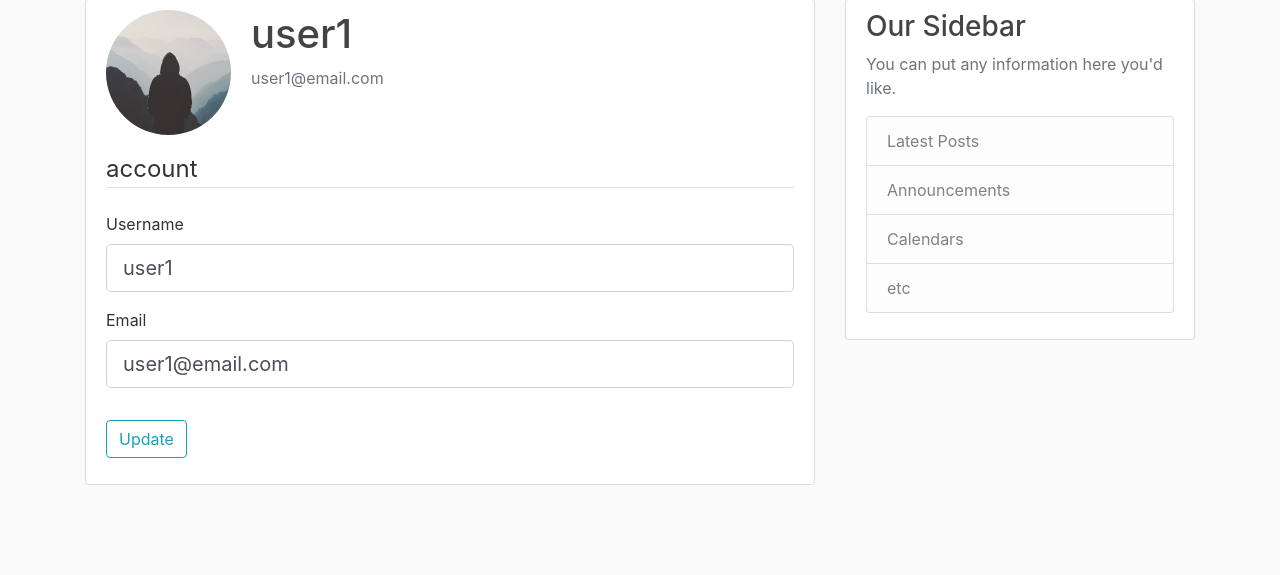
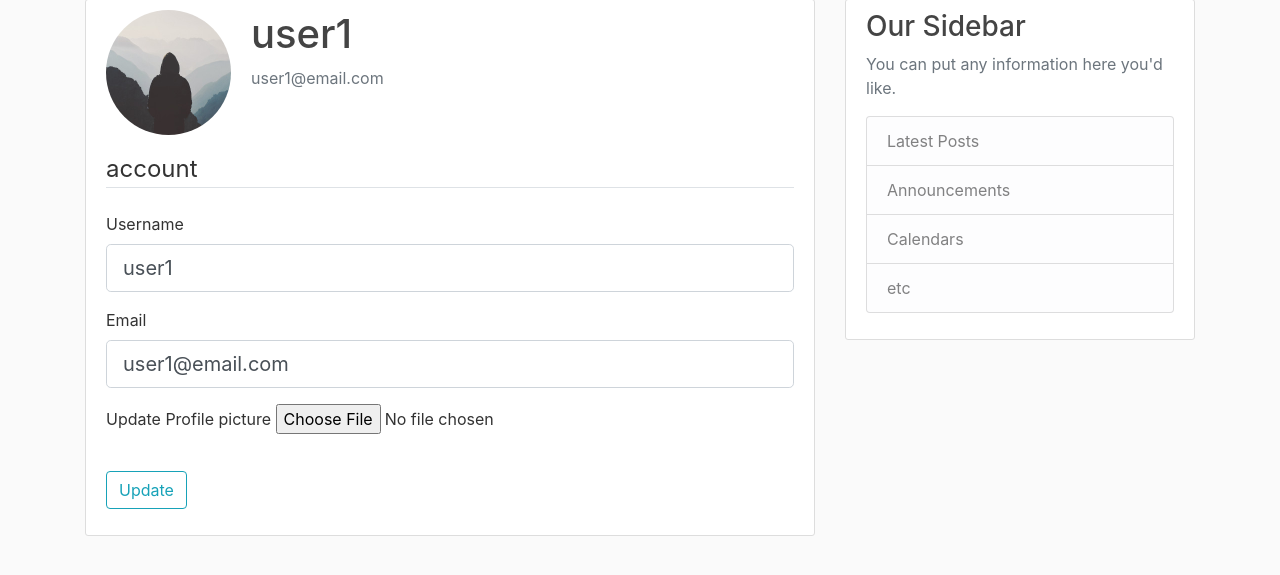
Before and after one commit to MohamadBouchi/flask-blog, a Flask app: page /account in a window 1280 px wide. Shown: the part 81-656 px from the top of the page. Run offline with Flask 2, Linux system fonts and the light colour scheme; a user stored in the database is signed in; some libraries are stand-ins or nearby versions.

Commit message:
install Pillow, upload and resize user picture, update user picture

```diff
--- a/flaskblog/forms.py
+++ b/flaskblog/forms.py
@@ -1,4 +1,5 @@
 from flask_wtf import FlaskForm
+from flask_wtf.file import FileField, FileAllowed
 from wtforms import StringField, PasswordField, SubmitField, BooleanField
 from wtforms.validators import DataRequired, Length, Email, EqualTo, ValidationError
 from flaskblog.models import User
@@ -34,6 +35,7 @@ class UpdateAccountForm(FlaskForm):
     username = StringField('Username', validators=[DataRequired(), Length(min=2, max=20)])
     email = StringField('Email', validators=[DataRequired(), Email()])
     submit = SubmitField('Update')
+    picture = FileField('Update Profile picture', validators=[FileAllowed(['jpg', 'png'])])
 
     def validate_username(self, username):
         if username.data != current_user.username:
--- a/flaskblog/routes.py
+++ b/flaskblog/routes.py
@@ -1,3 +1,6 @@
+import os
+import secrets
+from PIL import Image
 from flaskblog.models import User, Post
 from flask import render_template, url_for, flash, redirect, request
 from flaskblog.forms import RegistrationForm, LoginForm, UpdateAccountForm
@@ -75,11 +78,27 @@ def logout():
     return redirect(url_for('login'))
 
 
+def save_picture(form_picture):
+    random_hex = secrets.token_hex(8)
+    _, f_ext = os.path.splitext(form_picture.filename)
+    picture_fn = random_hex + f_ext
+    picture_path = os.path.join(app.root_path, 'static/profile_pics', picture_fn)
+
+    output_size = (125, 125)
+    i = image.open(form_picture)
+    i.thumbnail(output_size)
+    i.save(picture_path)
+    return picture_fn
+
+
 @app.route("/account", methods=['GET', 'POST'])
 @login_required
 def account():
     form = UpdateAccountForm()
     if form.validate_on_submit():
+        if form.picture.data:
+            picture_file = save_picture(form.picture.data)
+            current_user.image_file = picture_file
         current_user.username = form.username.data
         current_user.email = form.email.data
         db.session.commit()
--- a/flaskblog/templates/account.html
+++ b/flaskblog/templates/account.html
@@ -8,7 +8,7 @@
             <p class="text-secondary">{{ current_user.email }}</p>
         </div>
     </div>
-    <form action="" method="POST">
+    <form action="" method="POST" enctype="multipart/form-data">
         {{ form.hidden_tag() }}
         <fieldset class="form-group">
             <legend class="border-bottom mb-4">account</legend>
@@ -38,6 +38,16 @@
                 {{ form.email(class="form-control form-control-lg") }}
                 {% endif %}
             </div>
+            <div class="form-group">
+                {{ form.picture.label }}
+                {{ form.picture(class="form-controle-file") }}
+                {% if form.picture.errors %}
+                    {% for error in form.picture.errors %}
+                        <span class="text-danger">{{ error }}</span>
+                        </br>
+                    {% endfor %}
+                {% endif %}
+            </div>
         </fieldset>
         <div class="form-group">
             {{ form.submit(class="btn btn-outline-info") }}
--- a/requirements.txt
+++ b/requirements.txt
@@ -10,3 +10,4 @@ Werkzeug==0.15.1
 WTForms==2.2.1
 flask-bcrypt
 flask-login
+Pillow
```
Also changed, not shown: IMG_1326.jpeg (added), 1 other file.
